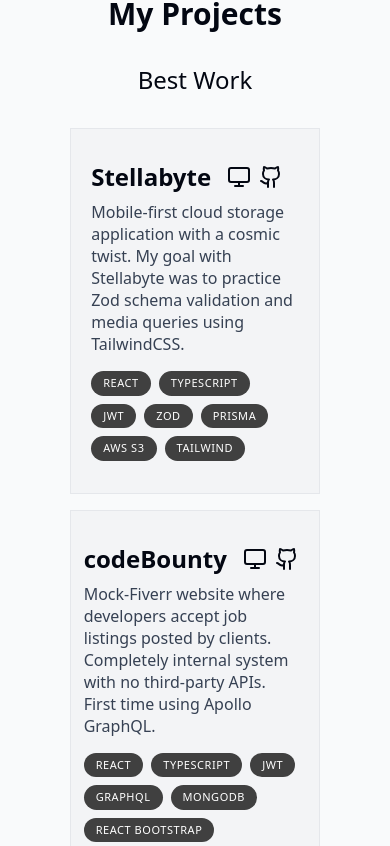
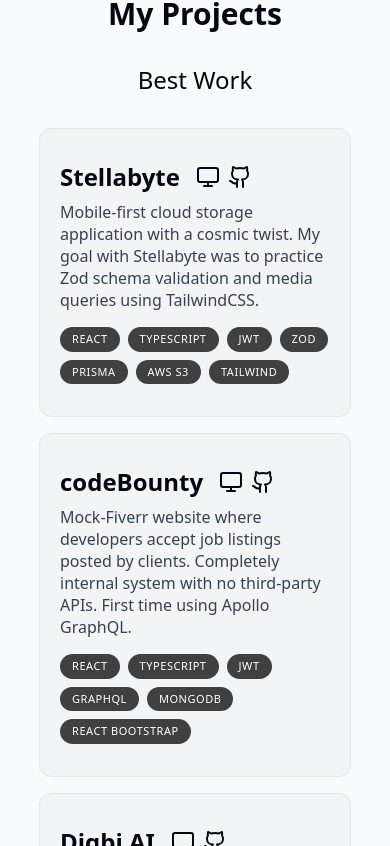
Before and after one commit to ZVKubajak/Portfolio, a React (Vite) app: page / in a window 390 px wide. Shown: the part 2078-2924 px from the top of the page. Built offline with nearby package versions, Linux system fonts and the light colour scheme.

Commit message:
Added Motion Effects to Project Card

```diff
--- /dev/null
+++ b/src/components/OtherProject.tsx
@@ -0,0 +1,9 @@
+const OtherProject = () => {
+  return (
+    <article>
+      <div></div>
+    </article>
+  );
+};
+
+export default OtherProject;
--- /dev/null
+++ b/src/components/Project.tsx
@@ -0,0 +1,92 @@
+import { useRef } from "react";
+import { motion, useScroll, useTransform } from "motion/react";
+import { projects } from "../lib/projects";
+import { Monitor } from "lucide-react";
+import { Github } from "lucide-react";
+
+type ProjectProps = (typeof projects)[number];
+
+const Project = ({
+  name,
+  description,
+  technologies,
+  image,
+  site,
+  link,
+}: ProjectProps) => {
+  const ref = useRef<HTMLDivElement>(null);
+  const { scrollYProgress } = useScroll({
+    target: ref,
+    offset: ["0 1", "1.33 1"],
+  });
+
+  const scaleProgress = useTransform(scrollYProgress, [0, 1], [0.75, 1]);
+  const opacityProgress = useTransform(scrollYProgress, [0, 1], [0.5, 1]);
+
+  return (
+    <motion.div
+      ref={ref}
+      style={{
+        scale: scaleProgress,
+        opacity: opacityProgress,
+      }}
+      className="group mb-4 md:mb-8 last:mb-0"
+    >
+      <article className="relative xl:w-[640px] xl:h-[320px] bg-gray-100 hover:bg-gray-200 transition border border-gray-200 rounded-xl text-left overflow-hidden mx-auto">
+        <div className="flex flex-col h-full xl:w-1/2 px-5 py-8 group-even:float-right">
+          <div className="flex">
+            <h3 className="text-2xl font-semibold">{name}</h3>
+
+            <div className="flex mt-1">
+              <a
+                href={site}
+                target="_blank"
+                rel="noopener noreferrer"
+                className="outline-none focus:scale-110"
+              >
+                <Monitor
+                  size={24}
+                  className="ml-4 cursor-pointer outline-none hover:scale-110 active:scale-90 transition"
+                />
+              </a>
+              <a
+                href={link}
+                target="_blank"
+                rel="noopener noreferrer"
+                className="outline-none focus:scale-110"
+              >
+                <Github
+                  size={24}
+                  className="ml-2 cursor-pointer outline-none hover:scale-110 active-scale:90 transition"
+                />
+              </a>
+            </div>
+          </div>
+
+          <p className="leading-snug sm:leading-normal mt-2 lg:mb-4 text-gray-700">
+            {description}
+          </p>
+
+          <ul className="flex flex-wrap mt-4 gap-2 xl:mt-auto">
+            {technologies.map((technology, index) => (
+              <li
+                className="bg-neutral-700 px-3 py-1 text-[11px] uppercase tracking-wider text-white rounded-full"
+                key={index}
+              >
+                {technology}
+              </li>
+            ))}
+          </ul>
+        </div>
+
+        <img
+          src={image}
+          alt="Project Image"
+          className="hidden xl:block absolute top-8 -right-40 w-[452px] h-[300px] rounded-t-lg shadow-2xl object-cover object-left group-even:right-[initial] group-even:-left-40 transition group-hover:scale-105 group-hover:-translate-x-3 group-hover:translate-y-3 group-hover:-rotate-2 group-even:group-hover:translate-x-3 group-even:group-hover:translate-y-3 group-even:group-hover:rotate-2"
+        />
+      </article>
+    </motion.div>
+  );
+};
+
+export default Project;
--- a/src/components/Projects.tsx
+++ b/src/components/Projects.tsx
@@ -1,8 +1,7 @@
 import React from "react";
 import SectionHeading from "./SectionHeading";
+import Project from "./Project";
 import { projects } from "../lib/projects";
-import { Monitor } from "lucide-react";
-import { Github } from "lucide-react";
 
 const Projects = () => {
   return (
@@ -24,71 +23,4 @@ const Projects = () => {
   );
 };
 
-type ProjectProps = (typeof projects)[number];
-
-const Project = ({
-  name,
-  description,
-  technologies,
-  image,
-  site,
-  link,
-}: ProjectProps) => {
-  return (
-    <article className="group relative w-4/5 xl:w-[640px] xl:h-[320px] bg-gray-100 border border-gray-200 text-left overflow-hidden mx-auto mb-4 md:mb-8 last:mb-0">
-      <div className="flex flex-col h-full xl:w-1/2 px-5 py-8 group-even:float-right">
-        <div className="flex">
-          <h3 className="text-2xl font-semibold">{name}</h3>
-
-          <div className="flex mt-1">
-            <a
-              href={site}
-              target="_blank"
-              rel="noopener noreferrer"
-              className="outline-none focus:scale-110"
-            >
-              <Monitor
-                size={24}
-                className="ml-4 cursor-pointer outline-none hover:scale-110 active:scale-90 transition"
-              />
-            </a>
-            <a
-              href={link}
-              target="_blank"
-              rel="noopener noreferrer"
-              className="outline-none focus:scale-110"
-            >
-              <Github
-                size={24}
-                className="ml-2 cursor-pointer outline-none hover:scale-110 active-scale:90 transition"
-              />
-            </a>
-          </div>
-        </div>
-
-        <p className="leading-snug sm:leading-normal mt-2 lg:mb-4 text-gray-700">
-          {description}
-        </p>
-
-        <ul className="flex flex-wrap mt-4 gap-2 xl:mt-auto">
-          {technologies.map((technology, index) => (
-            <li
-              className="bg-neutral-700 px-3 py-1 text-[11px] uppercase tracking-wider text-white rounded-full"
-              key={index}
-            >
-              {technology}
-            </li>
-          ))}
-        </ul>
-      </div>
-
-      <img
-        src={image}
-        alt="Project Image"
-        className="hidden xl:block absolute top-8 -right-40 w-[452px] h-[300px] rounded-t-lg shadow-2xl object-cover object-left group-even:right-[initial] group-even:-left-40"
-      />
-    </article>
-  );
-};
-
 export default Projects;
```
